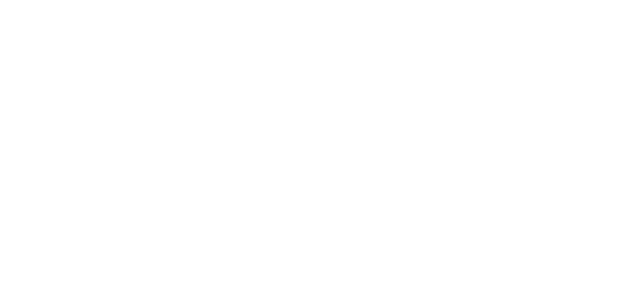
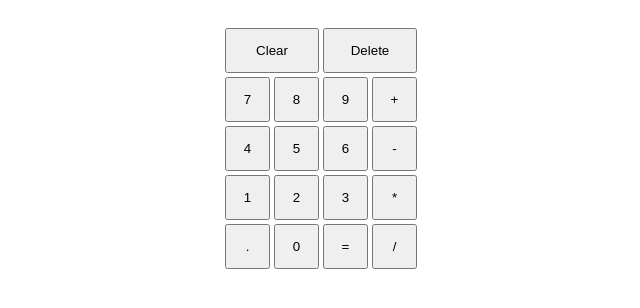
Before and after one commit to SigurdurThorJ/calculator, a plain HTML site: page index.html in a window 1280 px wide. Shown: the whole page, without its empty margins (319-959 px from the left). Drawn offline with Linux system fonts and the light colour scheme.

Commit message:
made a basic HTML calculator with buttons

```diff
--- a/index.html
+++ b/index.html
@@ -7,7 +7,41 @@
         <link rel="stylesheet" href="style.css">
     </head>
     <body>
-
+        <div class="container">
+            <div class="display">
+                <p></p>
+            </div>
+            <div class="container-keys">
+                <div class="first-row">
+                    <button class="clear-btn">Clear</button>
+                    <button class="delete-btn">Delete</button>
+                </div>
+                <div class="second-row">
+                    <button class="7-btn">7</button>
+                    <button class="8-btn">8</button>
+                    <button class="9-btn">9</button>
+                    <button class="add-btn">+</button>
+                </div>
+                <div class="third-row">
+                    <button class="4-btn">4</button>
+                    <button class="5-btn">5</button>
+                    <button class="6-btn">6</button>
+                    <button class="subtract-btn">-</button>
+                </div>
+                    <div class="fourth-row">
+                    <button class="1-btn">1</button>
+                    <button class="2-btn">2</button>
+                    <button class="3-btn">3</button>
+                    <button class="multiply-btn">*</button>
+                </div>
+                <div class="fifth-row">
+                    <button class="comma-btn">.</button>
+                    <button class="0-btn">0</button>
+                    <button class="equal-btn">=</button>
+                    <button class="divide-btn">/</button>
+                </div>
+            </div>
+        </div>
 
 
         <script src="script.js"></script>
--- a/script.js
+++ b/script.js
@@ -1,3 +1,4 @@
+const outcome = document.querySelector('.display');
 
 
 const add = function(num1, num2) {
@@ -25,11 +26,17 @@ switch (operator) {
     case "+":
         return add(num1, num2);
     case "-":
-        return (num1, num2);
+        return subtract(num1, num2);
     case "*":
         return multiply(num1, num2);
     case "/":
         return divide(num1, num2);
     }
 }
-console.log(operate(3, 3, "*"))
+
+function outcome(operate) {
+let outcome = 0;
+
+}
+
+outcome()
--- a/style.css
+++ b/style.css
@@ -0,0 +1,29 @@
+body {
+   display: flex;
+   justify-content: center;
+   align-content: center;
+
+}
+
+.container {
+    display: flex;
+    flex-direction: column;
+}
+
+.display {
+    align-self: flex-end;
+}
+
+button {
+    height: 45px;
+    width: 45px;
+    margin-top: 4px;
+}
+
+.clear-btn {
+    width: 94px;
+}
+
+.delete-btn {
+    width: 94px;
+}
```
